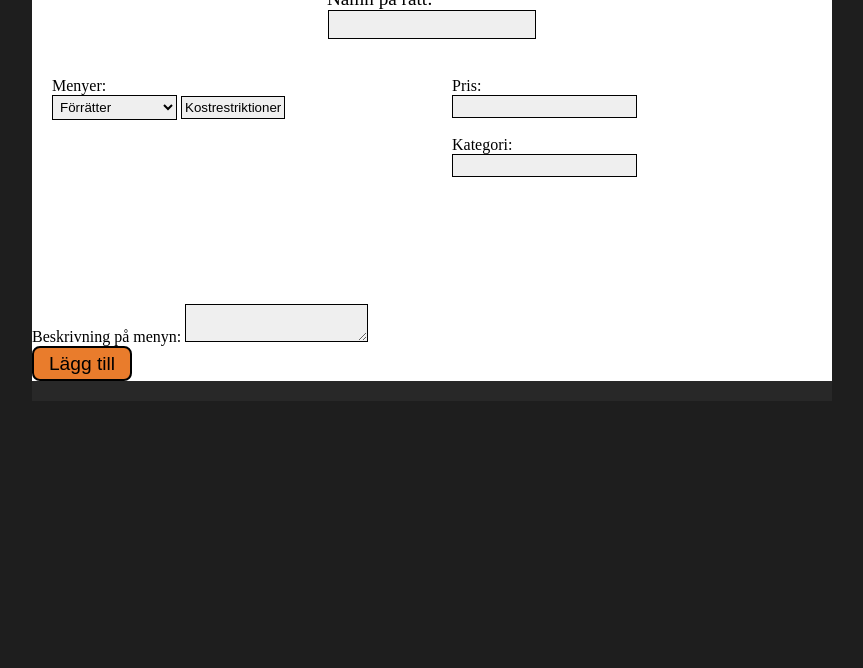
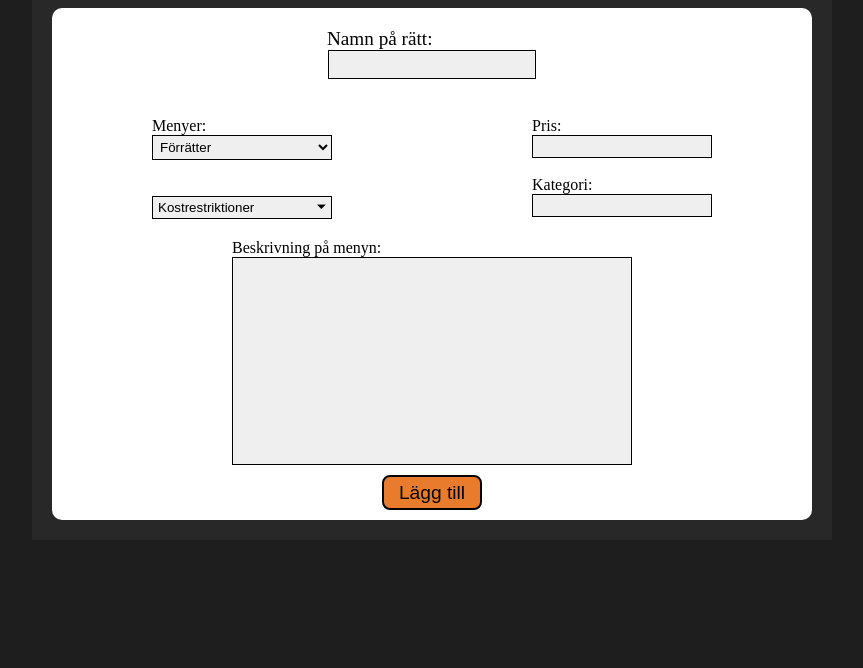
Before and after one commit to CalleAlexanderson/uppgift-2-front-end, a website built with Parcel: page src/add_to_menu.html in a window 1280 px wide. Shown: the part 132-800 px from the top of the page, without its empty margins (208-1071 px from the left). Built offline with nearby package versions, Linux system fonts and the light colour scheme; sample sign-in values are in the browser's storage.

Commit message:
Sida klar, små ändringar kan göras

```diff
--- a/src/add_to_menu.html
+++ b/src/add_to_menu.html
@@ -29,10 +29,11 @@
             <form id="addForm">
                 <div id="name_div">
                     <label for="foodName">Namn på rätt:</label><br>
-                    <input type="text" name="foodName" required><br><br>
+                    <input type="text" name="foodName" id="foodName" autocomplete="off" required><br><br>
                 </div>
                 <div class="formDiv">
-                    <label for="choseMenu">Menyer:</label><br>
+                    <div>
+                        <label for="chose_menu">Menyer:</label><br>
                         <select name="choseMenu" id="chose_menu">
                             <option value="Förrätter">Förrätter</option>
                             <option value="Barnmeny">Barnmeny</option>
@@ -47,8 +48,11 @@
                             <option value="Combo Tallrickar">Combo tallrickar</option>
                             <option value="Drickor">Drickor</option>
                             <option value="Efterrätter">Efterrätter</option>
-                    </select>
-                    <button type="button" id="restrict_btn" aria-label="Öpnna/stäng kostrestriktions menyn">Kostrestriktioner</button>
+                        </select><br><br><br>
+                    </div>
+                    <div>
+                        <button type="button" id="restrict_btn"
+                            aria-label="Öpnna/stäng kostrestriktions menyn">Kostrestriktioner <span>🞃</span></button>
                         <div id="restrict_menu" class="dropdownHidden" aria-hidden="true">
                             <div>
                                 <label for="pork">Fläskkött:</label>
@@ -76,11 +80,16 @@
                             </div>
                         </div>
                     </div>
+                </div>
                 <div class="formDiv">
+                    <div>
                         <label for="cost">Pris:</label><br>
-                    <input type="text" name="cost" id="cost" required><br><br>
+                        <input type="text" name="cost" id="cost" required autocomplete="off"><br><br>
+                    </div>
+                    <div>
                         <label for="category">Kategori:</label><br>
-                    <input type="text" name="category" id="category" required>
+                        <input type="text" name="category" id="category" required  autocomplete="off">
+                    </div>
                 </div>
                 <div id="textarea_div">
                     <label for="desc">Beskrivning på menyn:</label>
--- a/src/css/add_to_menu.scss
+++ b/src/css/add_to_menu.scss
@@ -1,44 +1,98 @@
-.dropdownHidden{
+.dropdownHidden {
   visibility: hidden;
 }
 
 form {
+    border-radius: 10px;
+  width: 95%;
+  margin: 20px auto 0;
   display: grid;
   grid-template-columns: 50% 50%;
   background-color: white;
-    input, textarea, select, div>div, button{
+  input,
+  textarea,
+  select,
+  > div > div > div,
+  button {
     border: solid 1px black;
-        background-color: #EFEFEF;
+    background-color: #efefef;
     padding: 3px;
   }
-    #name_div{
+  #name_div {
+    margin-top: 20px;
     grid-area: 1/1/1/3;
-        label{
+    label {
       font-size: 1.2rem;
       margin-left: calc(50% - 105px);
-            transform: translate(-50%,0);
+      transform: translate(-50%, 0);
     }
-        input{
+    input {
       font-size: 1.1rem;
       width: 200px;
       margin-left: 50%;
-            transform: translate(-50%,0);
+      transform: translate(-50%, 0);
     }
   }
-    .formDiv{
+  .formDiv {
+    position: relative;
     margin: 20px 5%;
     width: 90%;
+    > div {
+      margin: 0 auto;
+      width: 90%;
+      max-width: 180px;
+      input,
+      div {
+        width: calc(100% - 8px);
       }
-    #textarea_div{
+      select,
+      button {
+        width: 100%;
+      }
+    }
+    button {
+      position: relative;
+      text-align: start;
+      padding-left: 5px;
+      span {
+        position: absolute;
+        right: 5px;
+        top: 40%;
+        transform: translate(0, -50%);
+      }
+    }
+    #restrict_menu {
+      position: absolute;
+      margin: 0;
+      max-width: 172px;
+      input {
+        position: absolute;
+        right: 2px;
+        margin-top: 3px;
+        width: 20px;
+      }
+    }
+  }
+  #textarea_div {
     grid-area: 3/1/3/3;
+    margin: 0 auto;
+    width: 80%;
+    max-width: 400px;
+
+    textarea {
+      width: calc(100% - 8px);
+      display: block;
+      height: 200px;
     }
-    >button{
+  }
+  > button {
+    margin: 10px auto;
     width: 100px;
     height: 35px;
     padding: 0;
     font-size: 1.2rem;
     border-radius: 8px;
-        background-color: #E97C2C;
+    background-color: #e97c2c;
     border: 2px solid black;
     grid-area: 4/1/4/3;
   }
--- a/src/css/login.scss
+++ b/src/css/login.scss
@@ -1,9 +1,24 @@
 main{
+    form{
+        color: white;
+        margin: 0 auto;
+        width: 200px;
+        label{
+            font-size: 1.1rem;
+        }
+        input{
+            width: 200px;
+            padding: 5px;
+            font-size: 1.1rem;
+        }
+    }
     button{
+        display: block;
+        margin: 0 auto;
         background-color: #161616;
         border: solid 1px #E97C2C;
         color: white;
-        width: 80px;
+        width: 100px;
         height: 30px;
         border-radius: 5px;
         font-size: 1.1rem;
--- a/src/css/universalStyle.scss
+++ b/src/css/universalStyle.scss
@@ -28,6 +28,10 @@ body{
   position: fixed;
 }
 
+textarea{
+  resize: none;
+}
+
 main {
   position: relative;
   background-color: #282828;
```
Also changed, not shown: src/current_menu.html (+13 -4 lines), src/js/customer_js/menu.js (+0 -7 lines), src/js/staff_js/add_to_menu.js (+8 -22 lines), src/js/staff_js/old_menu_items.js (+0 -7 lines), src/old_menu_items.html (+13 -4 lines). Lines whose indentation alone changed are shown as unchanged.
